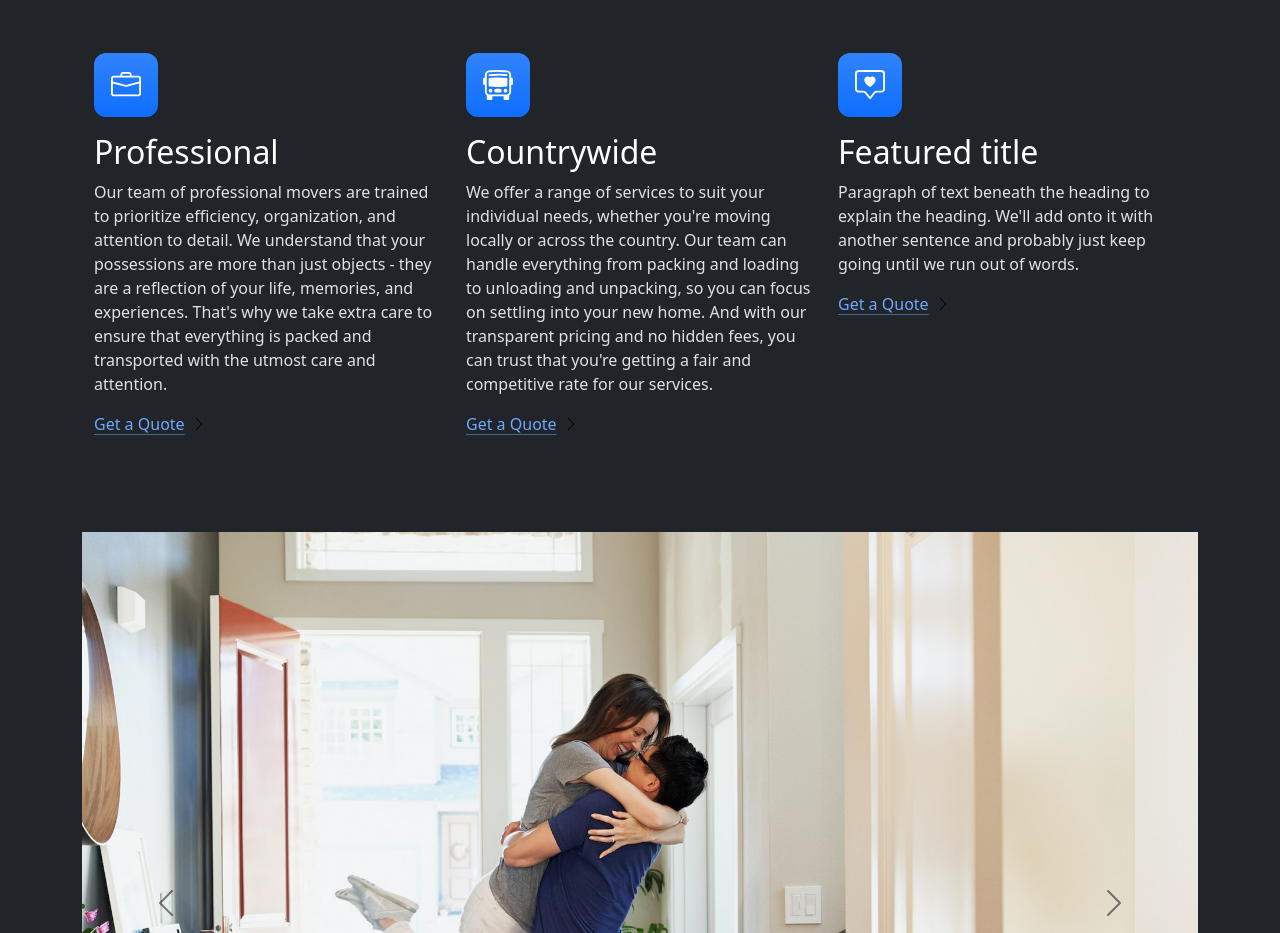
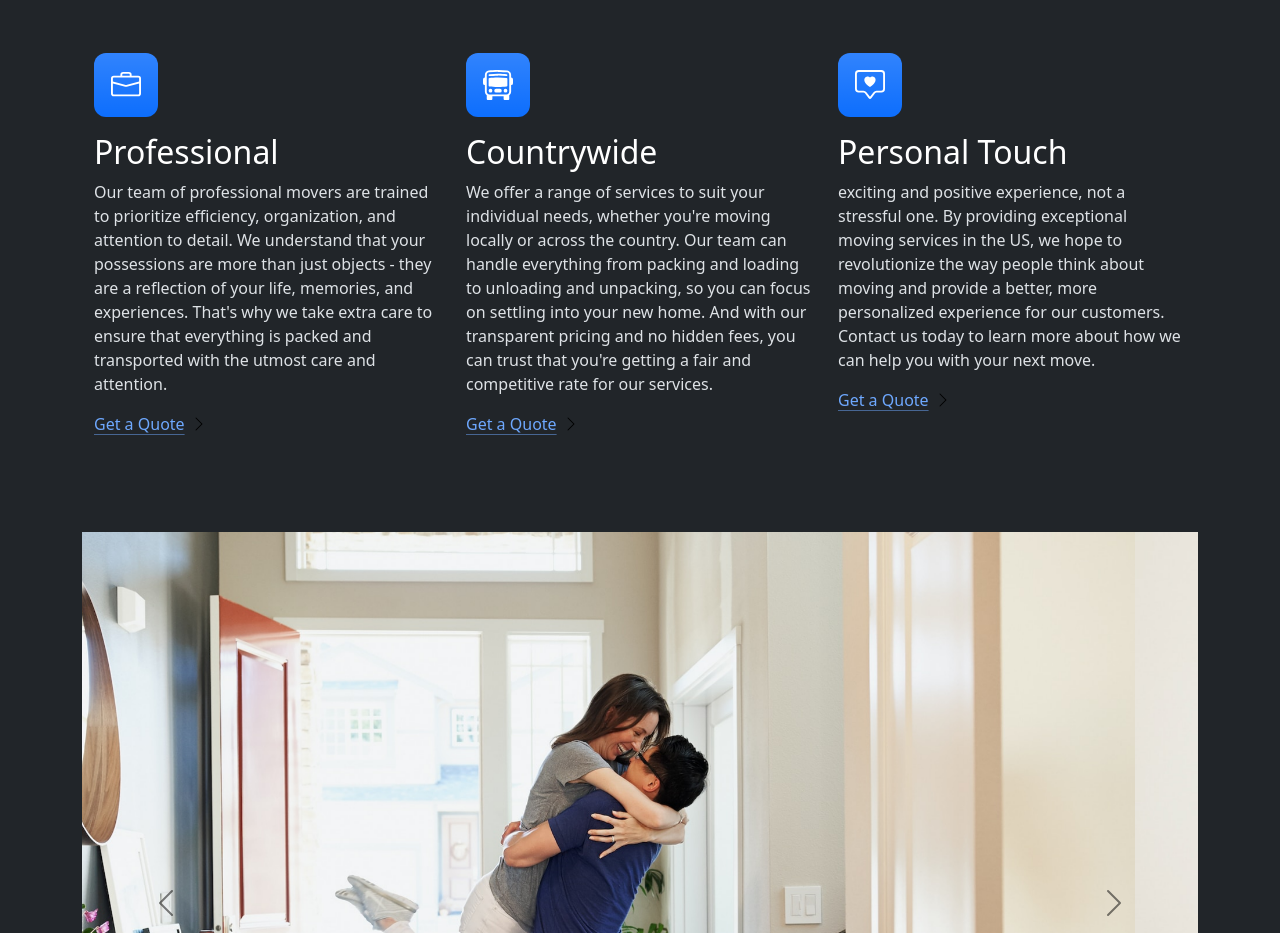
Before and after one commit to odunzechidubem/moveit, a plain HTML site: page index.html in a window 1280 px wide. Shown: the part 886-1819 px from the top of the page. Drawn offline with nearby package versions, Linux system fonts and the light colour scheme.

Commit message:
Update index.html

```diff
--- a/index.html
+++ b/index.html
@@ -136,10 +136,8 @@
             <img src="./chat-square-heart.svg" alt="chat-square-heart"
               height="30">
           </div>
-          <h3 class="fs-2 text-body-emphasis">Featured title</h3>
-          <p>Paragraph of text beneath the heading to explain the heading. We'll
-            add onto it with another sentence and probably just keep going until
-            we run out of words.</p>
+          <h3 class="fs-2 text-body-emphasis">Personal Touch</h3>
+          <p>exciting and positive experience, not a stressful one. By providing exceptional moving services in the US, we hope to revolutionize the way people think about moving and provide a better, more personalized experience for our customers. Contact us today to learn more about how we can help you with your next move.</p>
           <a href="#" class="icon-link">Get a Quote <img
               src="./chevron-right.svg" alt="chevron-right"></a>
         </div>
```
